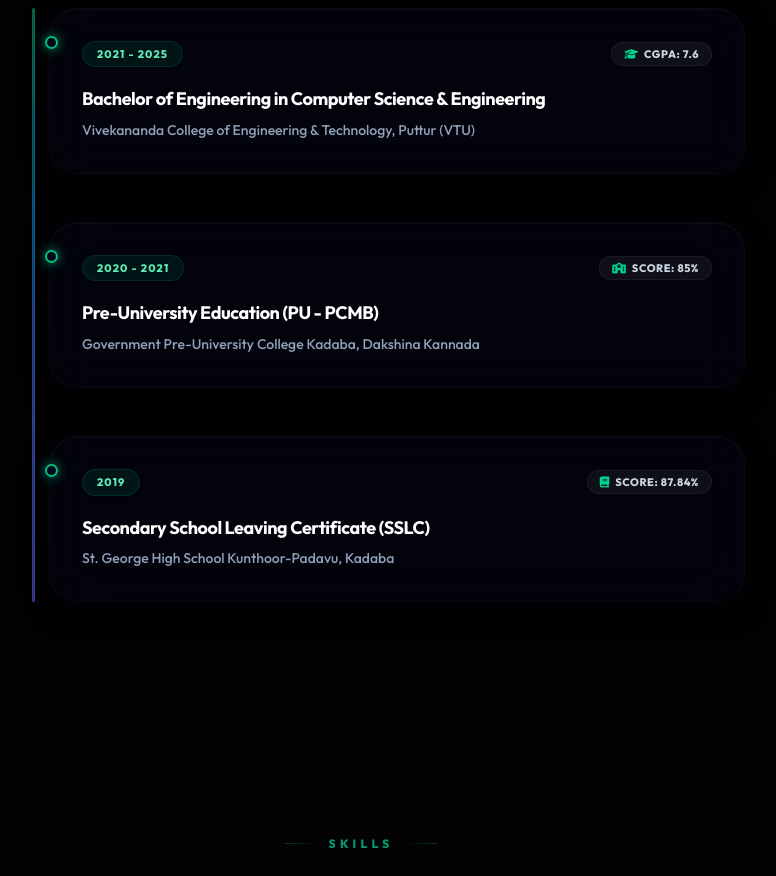
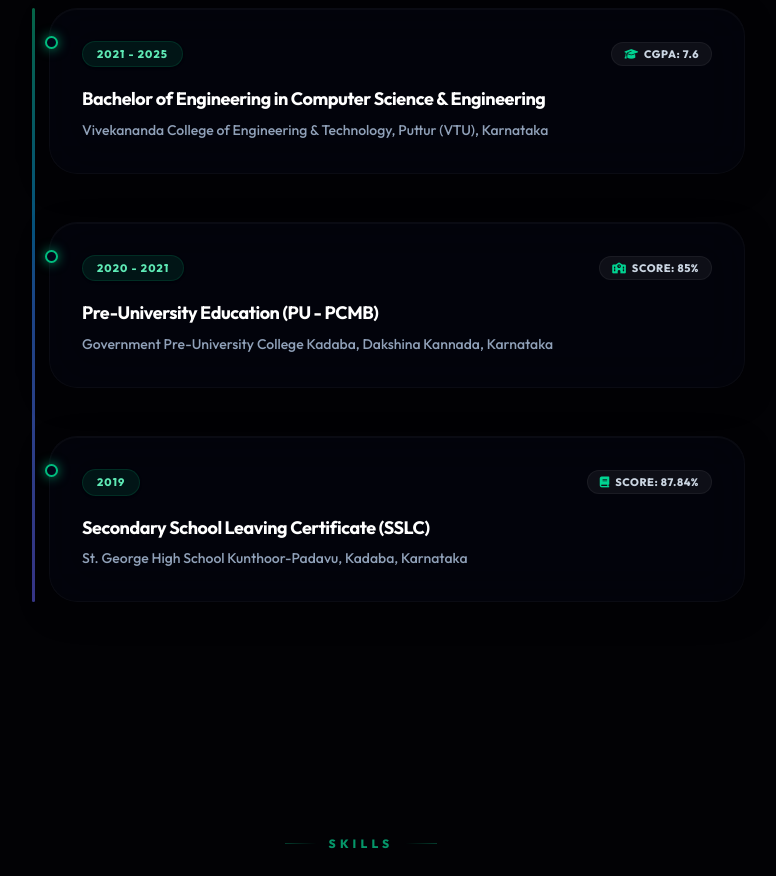
Before and after one commit to jayeshgith/Portfolio_mani, a Next.js app in the folder portfolio/: page / in a window 1280 px wide. Shown: the part 2360-3236 px from the top of the page, without its empty margins (279-1055 px from the left). Built offline with nearby package versions, Linux system fonts and the light colour scheme.

Commit message:
feat: add Karnataka to institution names in Education section

```diff
--- a/portfolio/src/app/components/Education.tsx
+++ b/portfolio/src/app/components/Education.tsx
@@ -11,21 +11,21 @@ interface EducationItem {
 const educationData: EducationItem[] = [
   {
     title: "Bachelor of Engineering in Computer Science & Engineering",
-    institution: "Vivekananda College of Engineering & Technology, Puttur (VTU)",
+    institution: "Vivekananda College of Engineering & Technology, Puttur (VTU), Karnataka",
     period: "2021 - 2025",
     details: "CGPA: 7.6",
     icon: "fas fa-graduation-cap",
   },
   {
     title: "Pre-University Education (PU - PCMB)",
-    institution: "Government Pre-University College Kadaba, Dakshina Kannada",
+    institution: "Government Pre-University College Kadaba, Dakshina Kannada, Karnataka",
     period: "2020 - 2021",
     details: "Score: 85%",
     icon: "fas fa-school",
   },
   {
     title: "Secondary School Leaving Certificate (SSLC)",
-    institution: "St. George High School Kunthoor-Padavu, Kadaba",
+    institution: "St. George High School Kunthoor-Padavu, Kadaba, Karnataka",
     period: "2019",
     details: "Score: 87.84%",
     icon: "fas fa-book",
```
